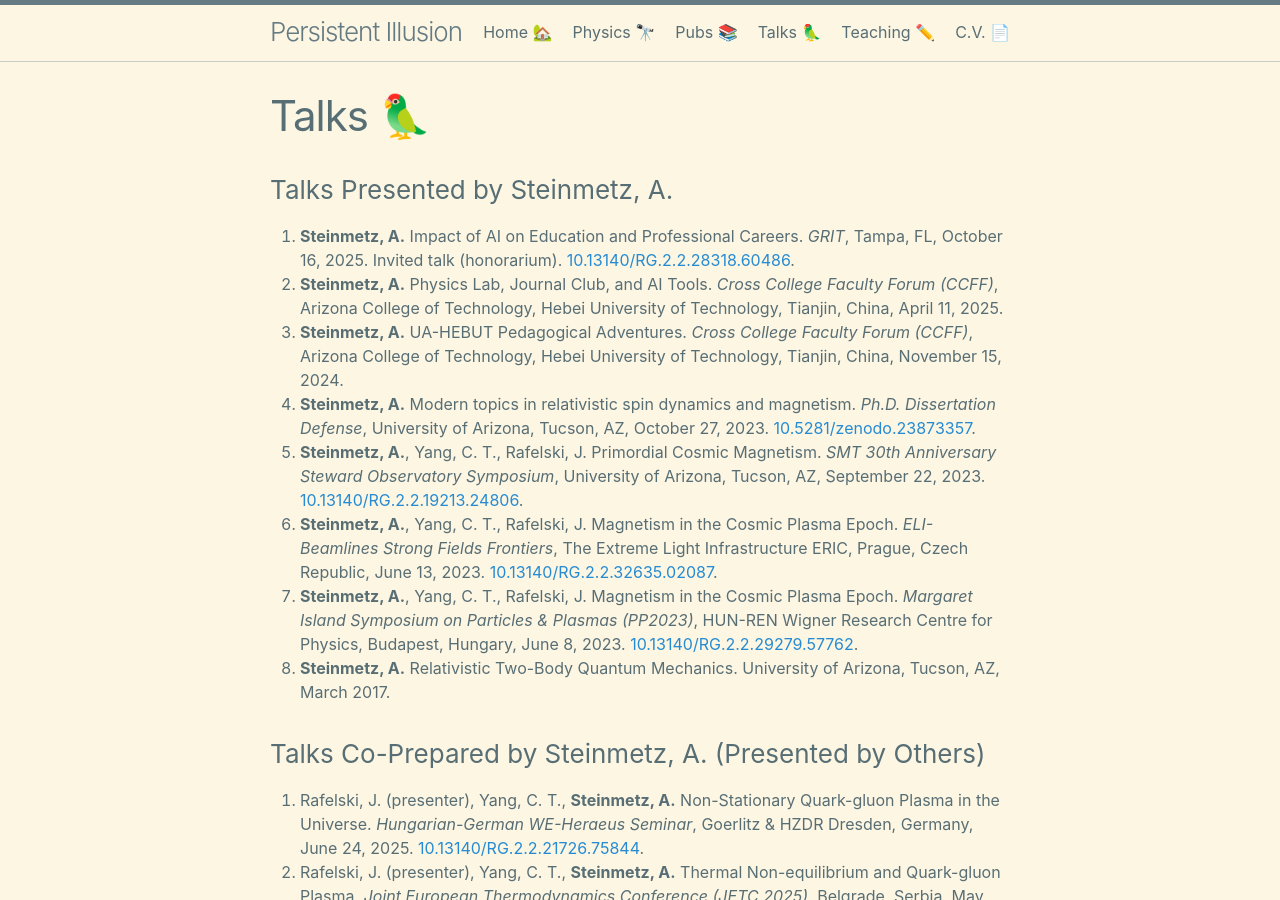
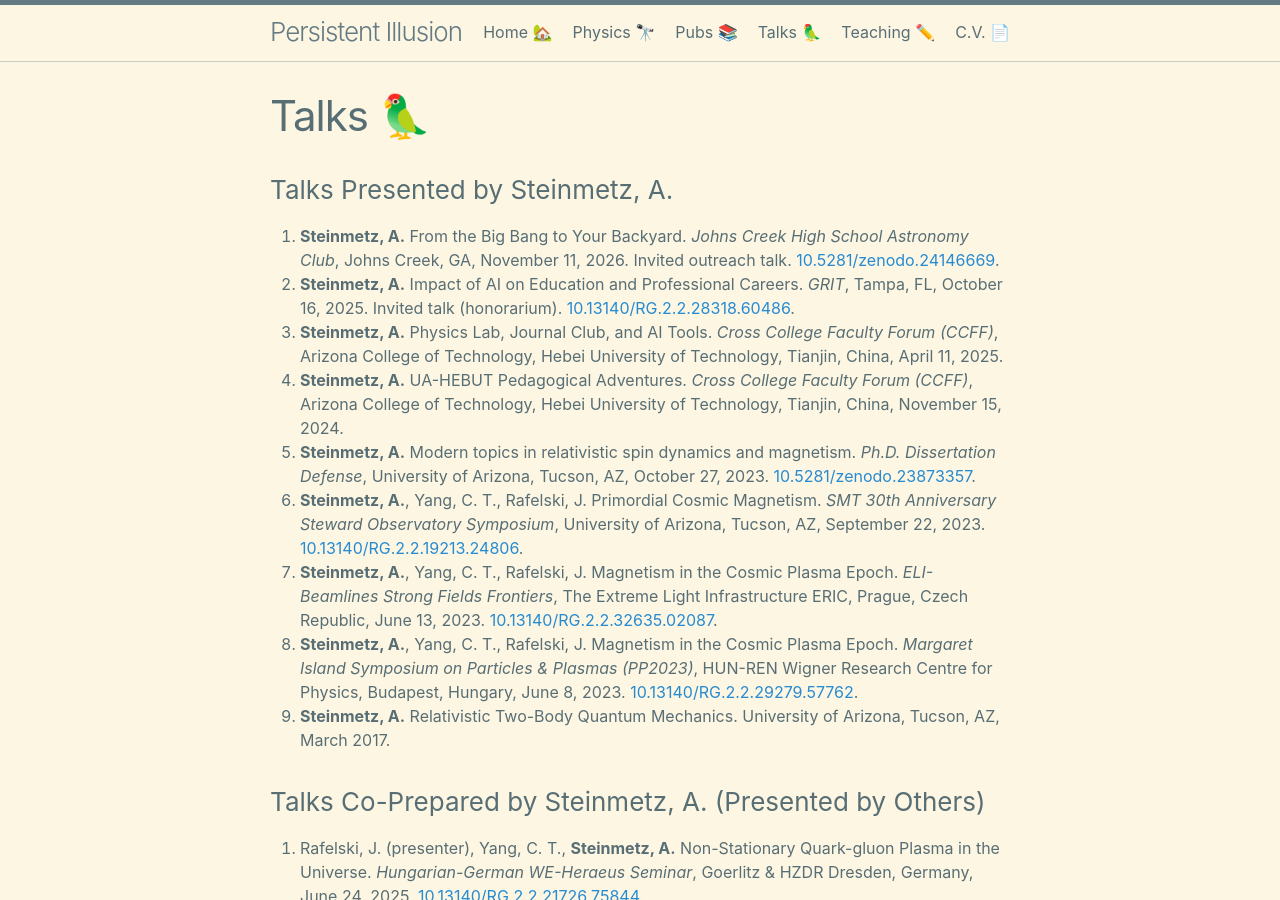
Before and after one commit to ajsteinmetz/ajsteinmetz.github.io, a Jekyll site: the page built from talks.md, in a window 1280 px wide and 900 px high. Built offline with Jekyll 4.4.1, drawn with Linux system fonts in a browser that asks for light colours; our own code applies the rules of GitHub Pages for plain Markdown files; comment, search, counter and statistics services are not loaded.

Commit message:
Added the Johns Creek High School Astronomy Club outreach talk (synced from data-ajsteinmetz).
Co-Authored-By: Claude Opus 5.5 <noreply@anthropic.com>

```diff
--- a/talks.md
+++ b/talks.md
@@ -2,14 +2,15 @@
 
 ### Talks Presented by Steinmetz, A.
 
-1. **Steinmetz, A.** Impact of AI on Education and Professional Careers. *GRIT*, Tampa, FL, October 16, 2025. Invited talk (honorarium). [10.13140/RG.2.2.28318.60486](https://doi.org/10.13140/RG.2.2.28318.60486).
-2. **Steinmetz, A.** Physics Lab, Journal Club, and AI Tools. *Cross College Faculty Forum (CCFF)*, Arizona College of Technology, Hebei University of Technology, Tianjin, China, April 11, 2025.
-3. **Steinmetz, A.** UA-HEBUT Pedagogical Adventures. *Cross College Faculty Forum (CCFF)*, Arizona College of Technology, Hebei University of Technology, Tianjin, China, November 15, 2024.
-4. **Steinmetz, A.** Modern topics in relativistic spin dynamics and magnetism. *Ph.D. Dissertation Defense*, University of Arizona, Tucson, AZ, October 27, 2023. [10.5281/zenodo.23873357](https://doi.org/10.5281/zenodo.23873357).
-5. **Steinmetz, A.**, Yang, C. T., Rafelski, J. Primordial Cosmic Magnetism. *SMT 30th Anniversary Steward Observatory Symposium*, University of Arizona, Tucson, AZ, September 22, 2023. [10.13140/RG.2.2.19213.24806](https://doi.org/10.13140/RG.2.2.19213.24806).
-6. **Steinmetz, A.**, Yang, C. T., Rafelski, J. Magnetism in the Cosmic Plasma Epoch. *ELI-Beamlines Strong Fields Frontiers*, The Extreme Light Infrastructure ERIC, Prague, Czech Republic, June 13, 2023. [10.13140/RG.2.2.32635.02087](https://doi.org/10.13140/RG.2.2.32635.02087).
-7. **Steinmetz, A.**, Yang, C. T., Rafelski, J. Magnetism in the Cosmic Plasma Epoch. *Margaret Island Symposium on Particles & Plasmas (PP2023)*, HUN-REN Wigner Research Centre for Physics, Budapest, Hungary, June 8, 2023. [10.13140/RG.2.2.29279.57762](https://doi.org/10.13140/RG.2.2.29279.57762).
-8. **Steinmetz, A.** Relativistic Two-Body Quantum Mechanics. University of Arizona, Tucson, AZ, March 2017.
+1. **Steinmetz, A.** From the Big Bang to Your Backyard. *Johns Creek High School Astronomy Club*, Johns Creek, GA, November 11, 2026. Invited outreach talk. [10.5281/zenodo.24146669](https://doi.org/10.5281/zenodo.24146669).
+2. **Steinmetz, A.** Impact of AI on Education and Professional Careers. *GRIT*, Tampa, FL, October 16, 2025. Invited talk (honorarium). [10.13140/RG.2.2.28318.60486](https://doi.org/10.13140/RG.2.2.28318.60486).
+3. **Steinmetz, A.** Physics Lab, Journal Club, and AI Tools. *Cross College Faculty Forum (CCFF)*, Arizona College of Technology, Hebei University of Technology, Tianjin, China, April 11, 2025.
+4. **Steinmetz, A.** UA-HEBUT Pedagogical Adventures. *Cross College Faculty Forum (CCFF)*, Arizona College of Technology, Hebei University of Technology, Tianjin, China, November 15, 2024.
+5. **Steinmetz, A.** Modern topics in relativistic spin dynamics and magnetism. *Ph.D. Dissertation Defense*, University of Arizona, Tucson, AZ, October 27, 2023. [10.5281/zenodo.23873357](https://doi.org/10.5281/zenodo.23873357).
+6. **Steinmetz, A.**, Yang, C. T., Rafelski, J. Primordial Cosmic Magnetism. *SMT 30th Anniversary Steward Observatory Symposium*, University of Arizona, Tucson, AZ, September 22, 2023. [10.13140/RG.2.2.19213.24806](https://doi.org/10.13140/RG.2.2.19213.24806).
+7. **Steinmetz, A.**, Yang, C. T., Rafelski, J. Magnetism in the Cosmic Plasma Epoch. *ELI-Beamlines Strong Fields Frontiers*, The Extreme Light Infrastructure ERIC, Prague, Czech Republic, June 13, 2023. [10.13140/RG.2.2.32635.02087](https://doi.org/10.13140/RG.2.2.32635.02087).
+8. **Steinmetz, A.**, Yang, C. T., Rafelski, J. Magnetism in the Cosmic Plasma Epoch. *Margaret Island Symposium on Particles & Plasmas (PP2023)*, HUN-REN Wigner Research Centre for Physics, Budapest, Hungary, June 8, 2023. [10.13140/RG.2.2.29279.57762](https://doi.org/10.13140/RG.2.2.29279.57762).
+9. **Steinmetz, A.** Relativistic Two-Body Quantum Mechanics. University of Arizona, Tucson, AZ, March 2017.
 
 ### Talks Co-Prepared by Steinmetz, A. (Presented by Others)
 
```
Also changed, not shown: cv.md (+9 -8 lines).
